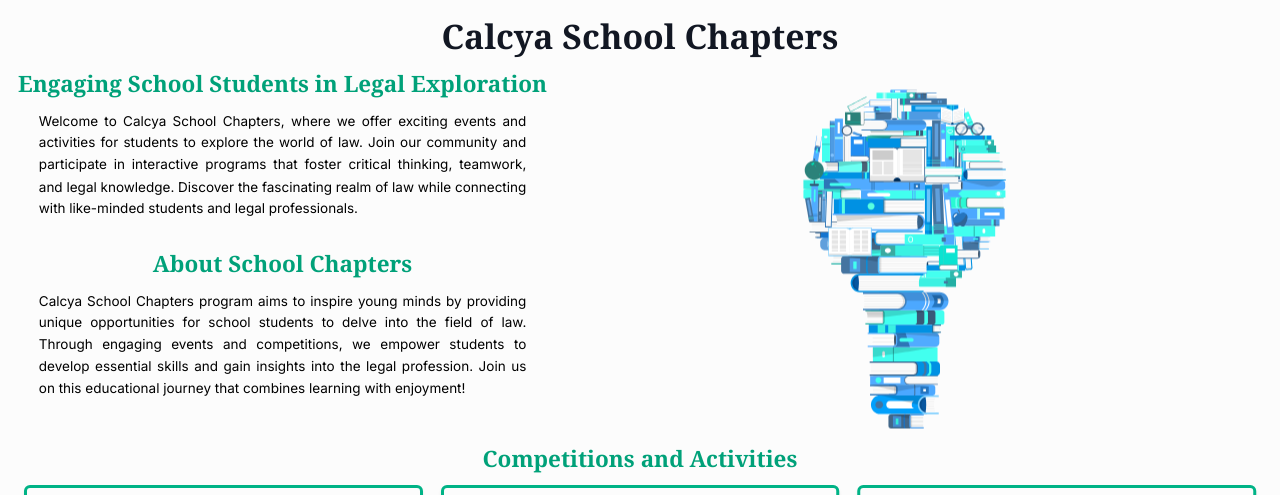
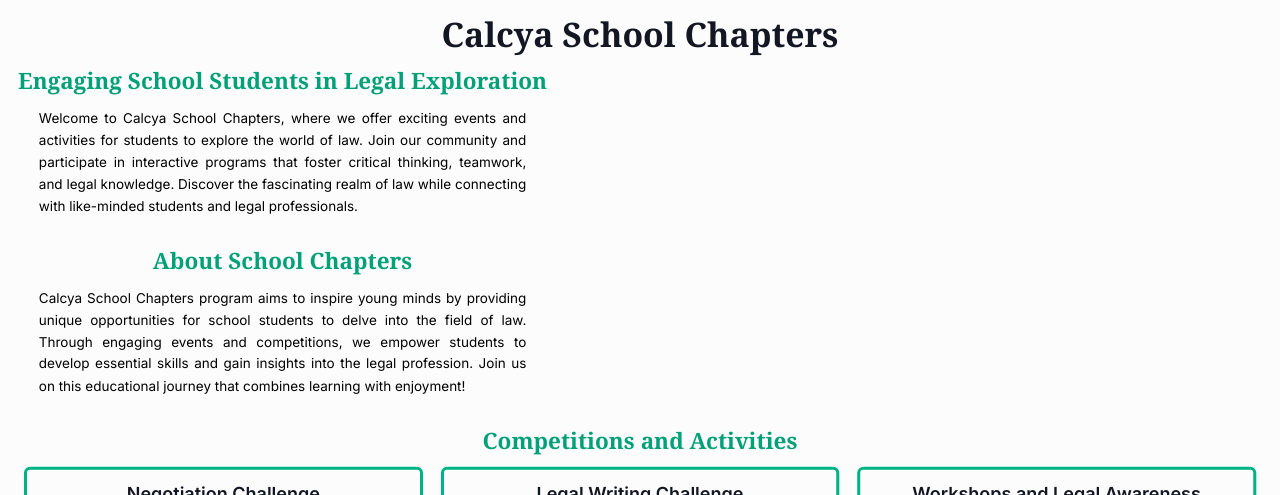
Before and after one commit to palak-7/calcya_new, a Next.js app: page /events/school-chapters in a window 1280 px wide. Shown: the part 138-633 px from the top of the page. Built offline with nearby package versions, Linux system fonts and the light colour scheme; no server answers.

Commit message:
try test

```diff
--- a/src/app/events/school-chapters/SchoolChapters.jsx
+++ b/src/app/events/school-chapters/SchoolChapters.jsx
@@ -1,8 +1,8 @@
 "use client";
 
 import SectionTitle from "../../../components/Common/SectionTitle";
-import Lottie from "react-lottie";
-import school from "../../asset/school.json";
+// import Lottie from "react-lottie";
+// import school from "../../asset/school.json";
 export const metadata = {
   title: "School Chapters Page | Calcya",
   description: "This is School Chapters Page Calcya",
@@ -10,14 +10,14 @@ export const metadata = {
 };
 
 const SchoolChapters = () => {
-  const defaultOptions = {
-    loop: true,
-    autoplay: true,
-    animationData: school,
-    rendererSettings: {
-      preserveAspectRatio: "xMidYMid slice",
-    },
-  };
+  // const defaultOptions = {
+  //   loop: true,
+  //   autoplay: true,
+  //   animationData: school,
+  //   rendererSettings: {
+  //     preserveAspectRatio: "xMidYMid slice",
+  //   },
+  // };
   return (
     <div className="transform scale-75 w-[133.33%] origin-left -mt-[50px]">
       <section id="features" className="lg:-mt-30 md:pb-20 lg:px-3">
@@ -43,12 +43,12 @@ const SchoolChapters = () => {
               center
             />
           </div>
-          <Lottie
+          {/* <Lottie
             options={defaultOptions}
             height={`500px`}
             width={`500px`}
             isClickToPauseDisabled={true}
-          />
+          /> */}
         </div>
         {/* cards */}
         <div className="mx-3">
```
